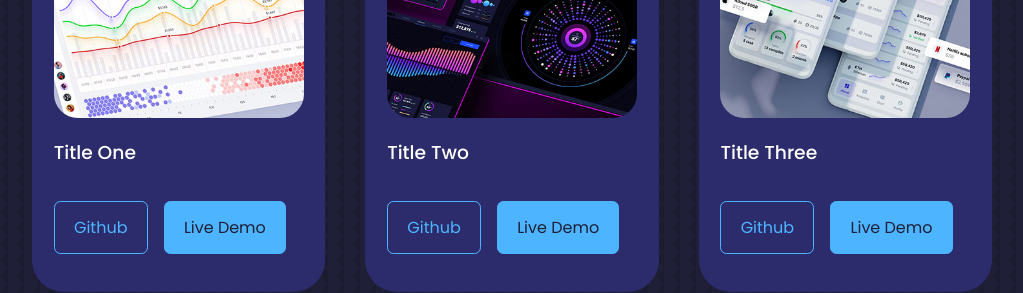
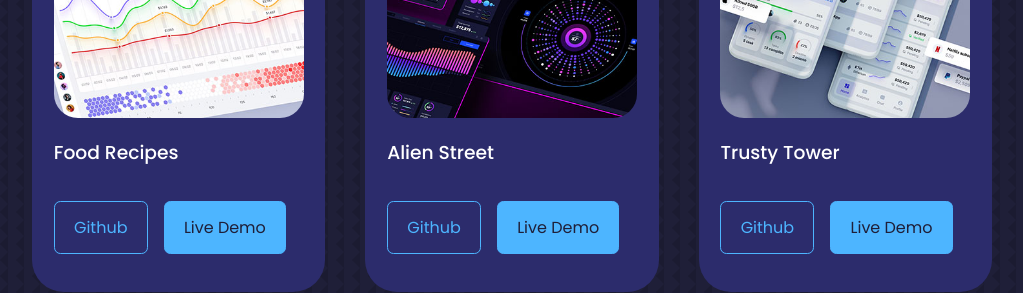
Before and after one commit to richardd82/myportfolio, a React (Create React App) app: page / in a window 1280 px wide. Shown: the part 4020-4313 px from the top of the page, without its empty margins (128-1151 px from the left). Built offline with nearby package versions, Linux system fonts and the light colour scheme.

Commit message:
Add Links to my projects

```diff
--- a/src/components/portfolio/Portfolio.jsx
+++ b/src/components/portfolio/Portfolio.jsx
@@ -11,23 +11,23 @@ const data = [
   {
     id: 1,
     image: IMG1,
-    title: 'Title One',
-    github: 'https://github.com/richardd82',
-    demo: 'https://github.com/richardd82'
+    title: 'Food Recipes',
+    github: 'https://github.com/richardd82/PI-Food-RDiaz',
+    demo: 'https://food.richardd82.dev'
   },
   {
     id: 2,
     image: IMG2,
-    title: 'Title Two',
-    github: 'https://github.com/richardd82',
-    demo: 'https://github.com/richardd82'
+    title: 'Alien Street',
+    github: 'https://github.com/richardd82/PF-eCommerce',
+    demo: 'https://alienstreet.richardd82.dev'
   },
   {
     id: 3,
     image: IMG3,
-    title: 'Title Three',
-    github: 'https://github.com/richardd82',
-    demo: 'https://github.com/richardd82'
+    title: 'Trusty Tower',
+    github: '#',
+    demo: 'https://www.trustytower.com'
   },
   {
     id: 4,
```
